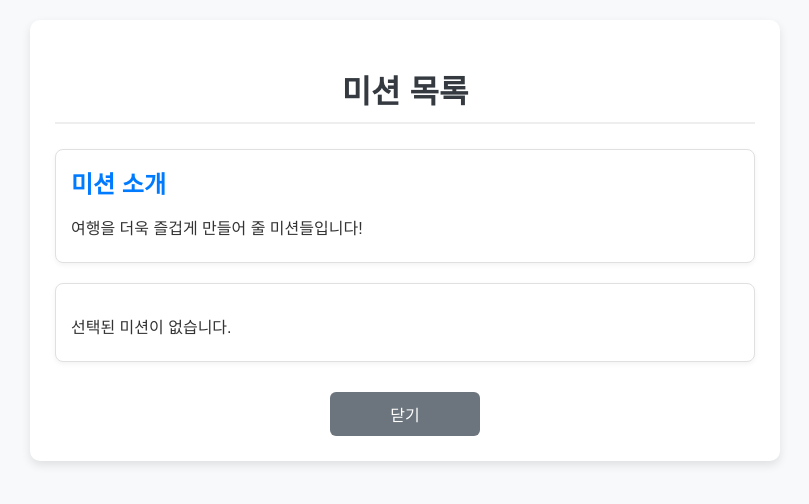
After one commit to kkw047/JDIN-_Regional-Tourism-Guide-Web-Using-Open-API, a Python web app: template templates/mission.html in a window 1280 px wide. The commit adds this page. Shown: the top 504 px of the page, without its empty margins (235-1044 px from the left). Run offline with Jinja, Linux system fonts and the light colour scheme; the template is opened without the code that fills it, so the values that code supplies are empty.

Commit message:
미션창 일부 구현 2

```diff
--- /dev/null
+++ b/templates/mission.html
@@ -0,0 +1,119 @@
+<!DOCTYPE html>
+<html lang="ko">
+<head>
+    <meta charset="UTF-8">
+    <meta name="viewport" content="width=device-width, initial-scale=1.0">
+    <title>미션 목록</title>
+    <style>
+        body {
+            font-family: Arial, sans-serif;
+            margin: 0;
+            padding: 20px;
+            background-color: #f8f9fa;
+            color: #333;
+        }
+        .container {
+            max-width: 700px;
+            margin: 0 auto;
+            background-color: white;
+            padding: 25px;
+            border-radius: 10px;
+            box-shadow: 0 4px 10px rgba(0,0,0,0.1);
+        }
+        h1 {
+            color: #343a40;
+            text-align: center;
+            margin-bottom: 25px;
+            padding-bottom: 10px;
+            border-bottom: 2px solid #eee;
+        }
+        .mission-section {
+            margin-bottom: 20px;
+            padding: 15px;
+            border: 1px solid #e0e0e0;
+            border-radius: 8px;
+            background-color: #ffffff;
+            box-shadow: 0 2px 5px rgba(0,0,0,0.05);
+        }
+        .mission-section h2 {
+            color: #007bff;
+            font-size: 1.5em;
+            margin-top: 0;
+            margin-bottom: 10px;
+        }
+        .mission-section p {
+            font-size: 1.0em;
+            line-height: 1.6;
+            margin-bottom: 5px;
+        }
+        .mission-section ul {
+            list-style: none;
+            padding: 0;
+            margin-top: 15px;
+        }
+        .mission-section li {
+            background-color: #f0f8ff;
+            border: 1px solid #cce5ff;
+            padding: 10px 15px;
+            margin-bottom: 8px;
+            border-radius: 5px;
+            display: flex;
+            flex-direction: column;
+            align-items: flex-start;
+        }
+        .mission-section li strong {
+            color: #0056b3;
+            margin-right: 10px;
+            font-size: 1.1em;
+            margin-bottom: 5px;
+        }
+        .close-button {
+            display: block;
+            width: 150px;
+            margin: 30px auto 0;
+            padding: 10px 15px;
+            background-color: #6c757d;
+            color: white;
+            border: none;
+            border-radius: 6px;
+            font-size: 1em;
+            cursor: pointer;
+            text-align: center;
+            transition: background-color 0.2s ease;
+        }
+        .close-button:hover {
+            background-color: #5a6268;
+        }
+    </style>
+</head>
+<body>
+<div class="container">
+    <h1>미션 목록</h1>
+
+    <div class="mission-section">
+        <h2>미션 소개</h2>
+        <p>여행을 더욱 즐겁게 만들어 줄 미션들입니다!</p>
+    </div>
+
+    {% if missions %}
+    <div class="mission-section">
+        <h2>추천 미션</h2>
+        <ul>
+            {% for mission in missions %}
+            <li>
+                <strong>{{ mission.title }}</strong>
+                <span>{{ mission.content }}</span>
+            </li>
+            {% endfor %}
+        </ul>
+    </div>
+    {% else %}
+    <div class="mission-section">
+        <p>선택된 미션이 없습니다.</p>
+    </div>
+    {% endif %}
+
+    <button class="close-button" onclick="window.close()">닫기</button>
+</div>
+</body>
+</html>
```
Also changed, not shown: app.py (+26 -6 lines), templates/process.html (+15 -10 lines).
